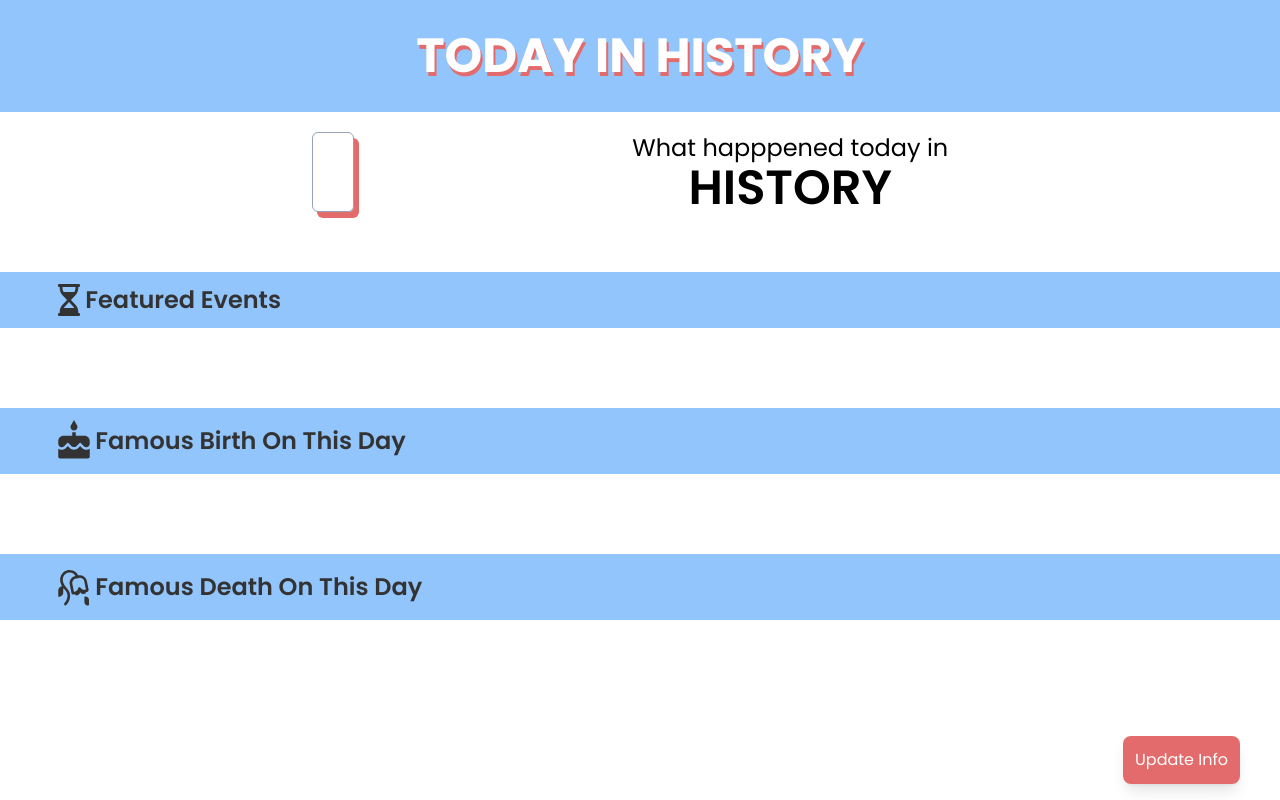
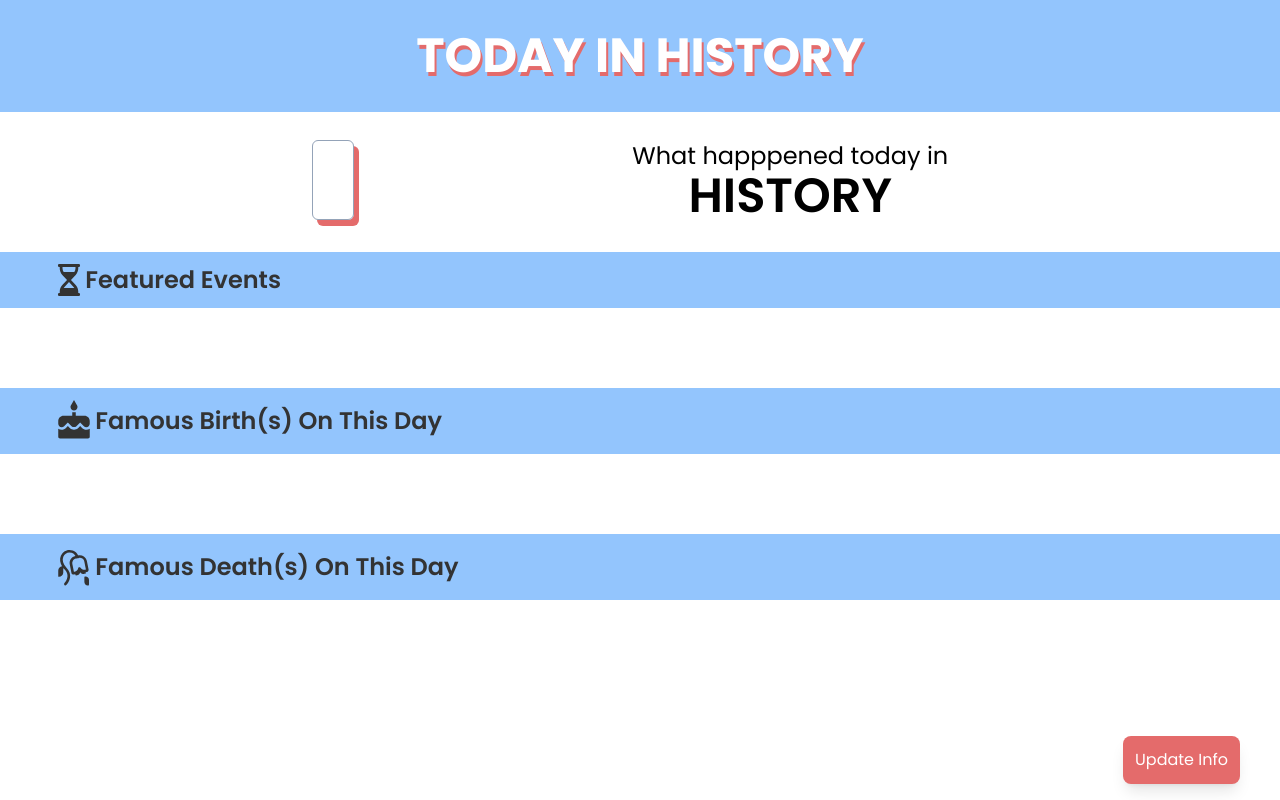
Before and after one commit to itsOmSarraf/Impractical-hackers-this-day, a website: page index.html in a window 1280 px wide. Drawn offline with Linux system fonts and the light colour scheme; no server answers.

Commit message:
removed extra white spaces and centered the nav

```diff
--- a/index.html
+++ b/index.html
@@ -22,7 +22,7 @@
 
     <!-- Navbar -->
     <nav
-      class="flex flex-col sm:flex-row flex-wrap justify-evenly py-5 w-11/12 m-auto"
+      class="flex flex-col sm:flex-row flex-wrap justify-evenly  pt-7 md:py-7 w-11/12 m-auto "
     >
       <!-- Left Side -->
 
@@ -43,7 +43,7 @@
     </nav>
 
     <!-- Events Section Heading -->
-    <div class="bg-blue-300 my-10">
+    <div class="bg-blue-300 mt-1  md:mb-10">
       <div class="w-11/12 m-auto flex items-center py-3">
         <img src="/assets/hourglass.svg" alt="" />
         <span class="font-semibold text-2xl text-[#333333]"
@@ -61,7 +61,7 @@
       <div class="w-11/12 m-auto flex items-center py-3">
         <img src="/assets/birth.svg" alt="" />
         <span class="font-semibold text-2xl text-[#333333]"
-          >Famous Birth On This Day</span
+          >Famous Birth(s) On This Day</span
         >
       </div>
     </div>
@@ -74,7 +74,7 @@
       <div class="w-11/12 m-auto flex items-center py-3">
         <img src="/assets/death.svg" alt="" />
         <span class="font-semibold text-2xl text-[#333333]"
-          >Famous Death On This Day</span
+          >Famous Death(s) On This Day</span
         >
       </div>
     </div>
```
Also changed, not shown: dist/output.css.
